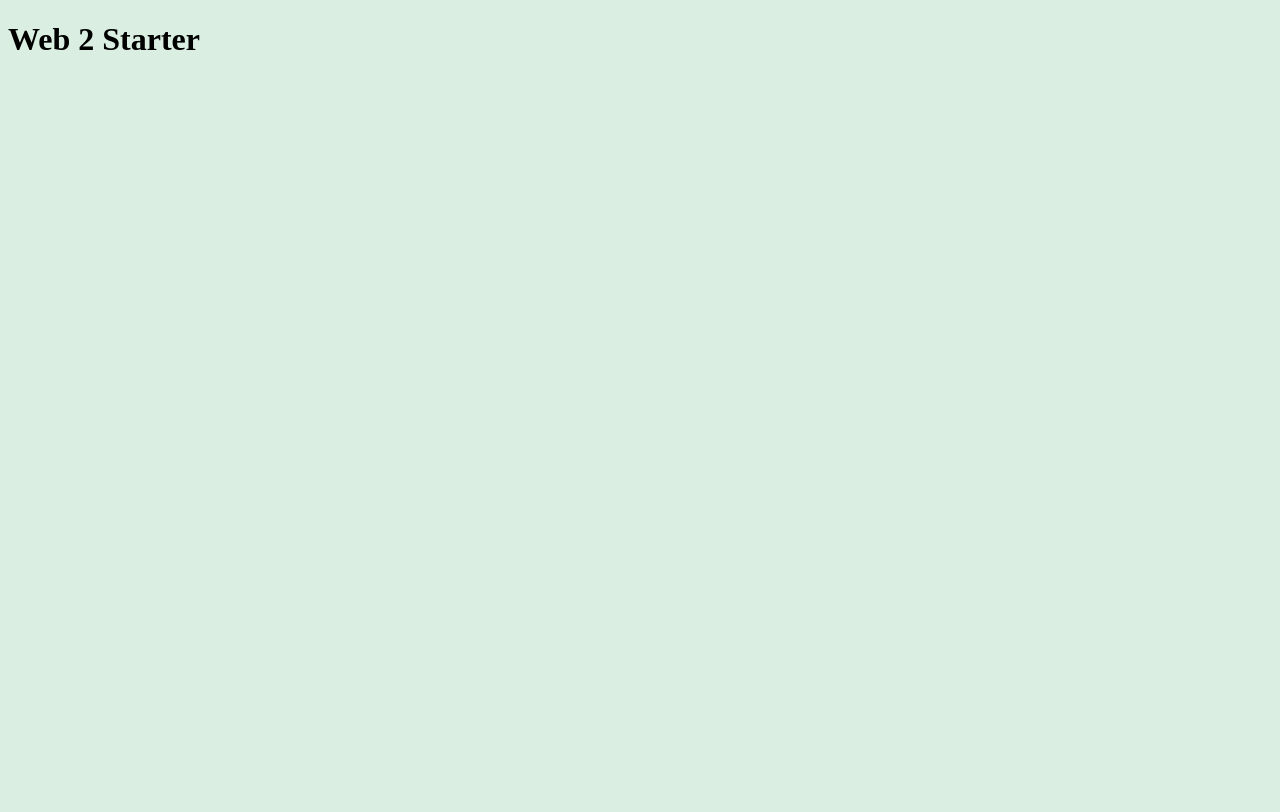
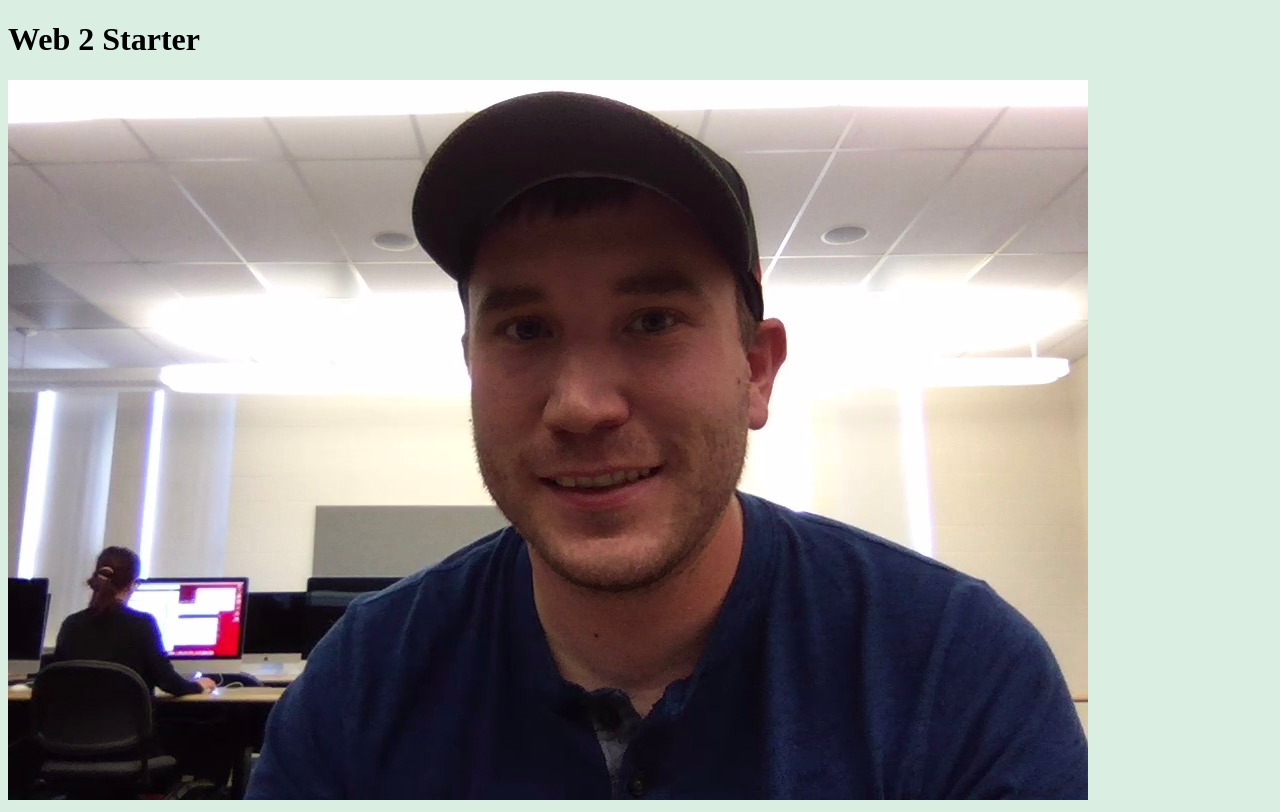
Before and after one commit to Gordon325/web-2-starter, a plain HTML site: page index.html in a window 1280 px wide. Drawn offline with nearby package versions, Linux system fonts and the light colour scheme.

Commit message:
Continued work on starter
* Added img folder
* Added image of me

```diff
--- a/index.html
+++ b/index.html
@@ -8,6 +8,7 @@
 <body>
 
     <h1>Web 2 Starter</h1>
+    <img src="img/photoOfMe.jpg" alt="Photo of Me">
 
     <!--  jQuery Library  -->
     <script src="https://ajax.googleapis.com/ajax/libs/jquery/3.2.1/jquery.min.js"></script>
```
Also changed, not shown: img/photoOfMe.jpg (added), 1 other file.
